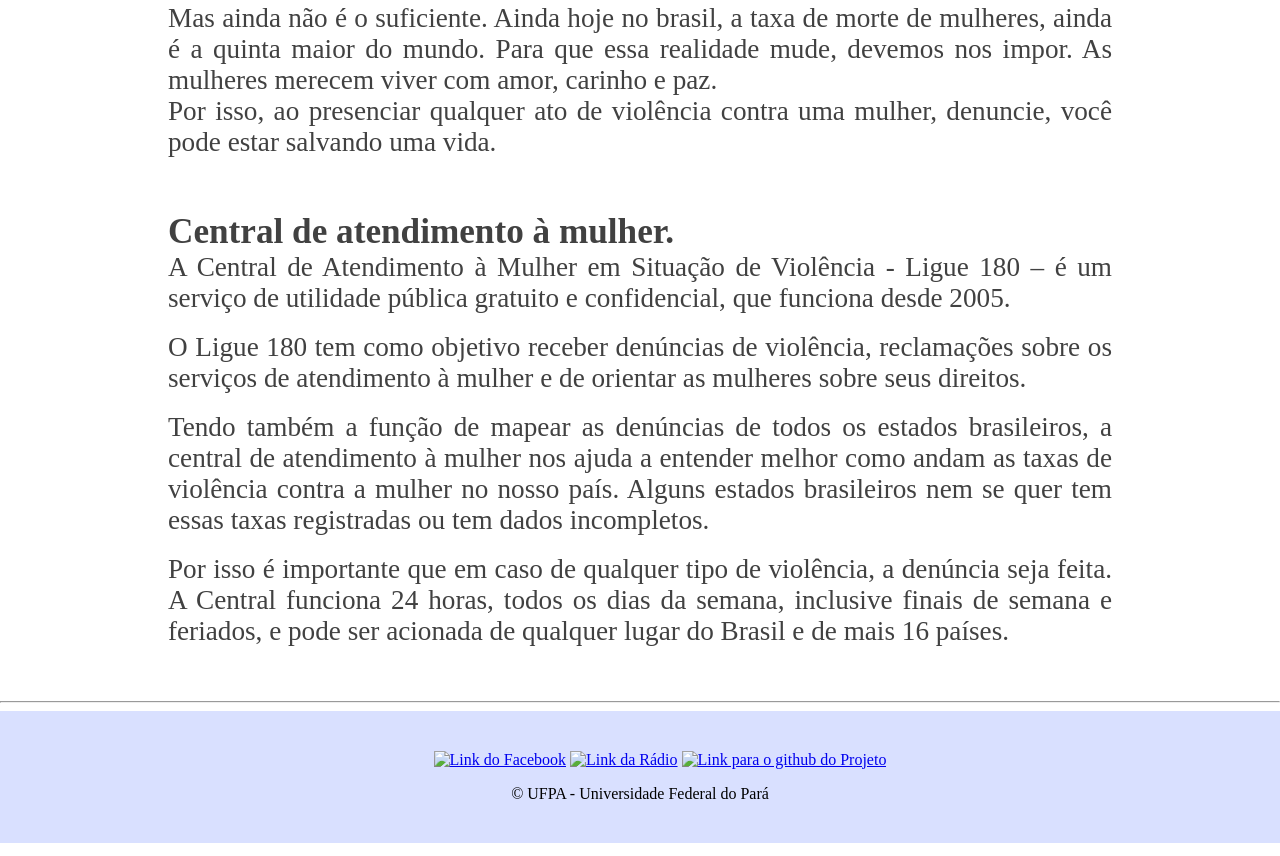
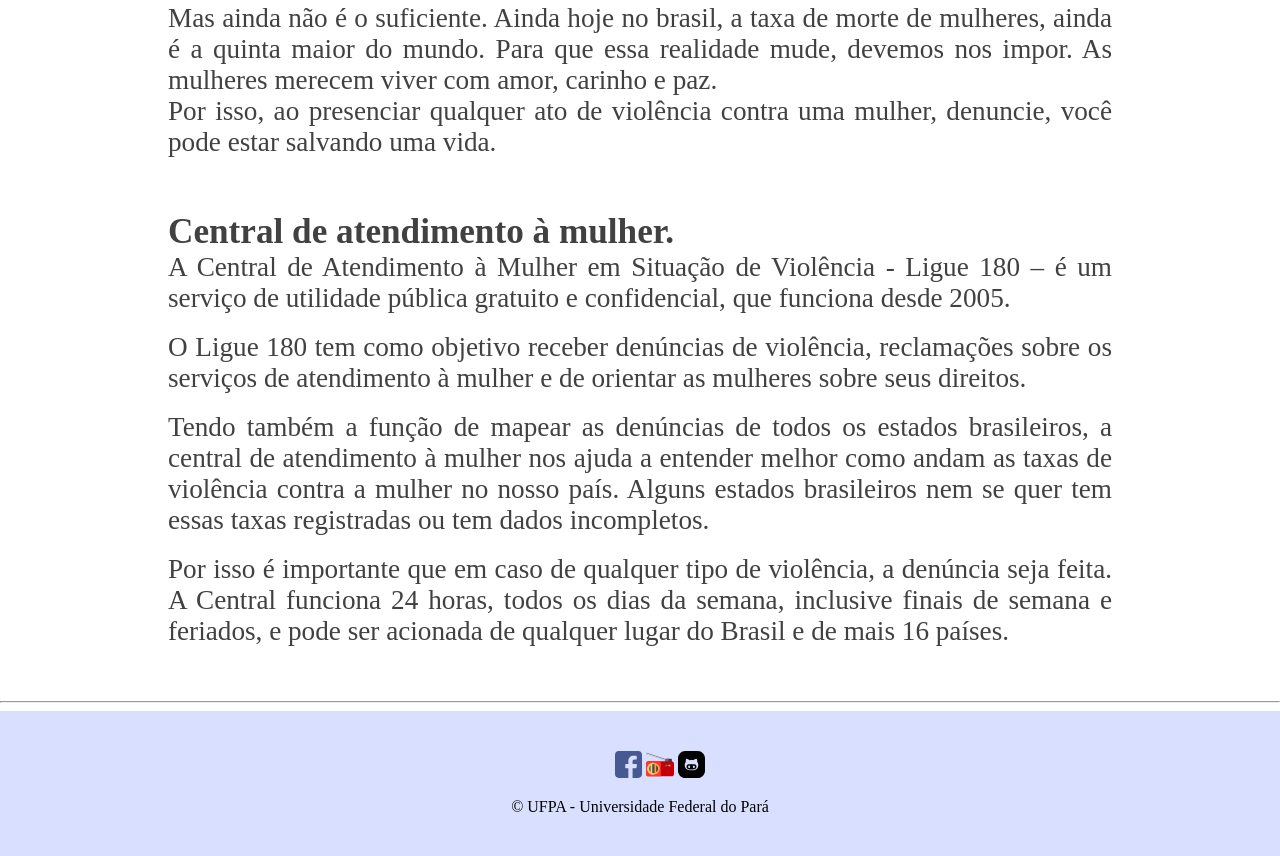
Before and after one commit to universidade-na-radio/site, a plain HTML site: page posts/agosto-lilas.html in a window 1280 px wide. Shown: the part 2160-3016 px from the top of the page. Drawn offline with nearby package versions, Linux system fonts and the light colour scheme; files that its build step writes are made by us from their sources; a web font is replaced by a local one.

Commit message:
Inserindo links no rodapé

```diff
--- a/posts/agosto-lilas.html
+++ b/posts/agosto-lilas.html
@@ -64,71 +64,100 @@
                 </header>
                 <blockquote>
                     <h3 class="subtitulo-artigo-principal">O que é o Agosto Lilás?</h3>
-                    <p class="paragrafo">Recentemente temos acompanhado diversos casos de violência e de maus tratos a vida de mulheres em diversas partes do Brasil. O agosto lilás é uma campanha que surgiu como uma reação a essa onda de violência pela qual muitas mulheres estão passando.</p>
+                    <p class="paragrafo">Recentemente temos acompanhado diversos casos de violência e de maus tratos a vida
+                        de mulheres em diversas partes do Brasil. O agosto lilás é uma campanha que surgiu como uma reação
+                        a essa onda de violência pela qual muitas mulheres estão passando.</p>
                     <br>
-                    <p class="paragrafo">A campanha se estenderá por todo este mês, ocupando as redes sociais e diversos outros meios de comunicação e contando com o envolvimento de diversas autoridades e da sociedade no geral, trabalhando para erradicar esse mal.</p>
+                    <p class="paragrafo">A campanha se estenderá por todo este mês, ocupando as redes sociais e diversos
+                        outros meios de comunicação e contando com o envolvimento de diversas autoridades e da sociedade
+                        no geral, trabalhando para erradicar esse mal.</p>
                     <br>
                     <p class="paragrafo">
-                    Quando a agressão ocorre, não existe um perfil de vítima. A violência contra a mulher está presente em todas as classes sociais, independente de nível cultural, econômico, racial ou financeiro. E além de serem violentadas, na maioria das vezes, as vítimas continuam em uma relação abusiva com o agressor, não por dependerem economicamente deles, mas sim por serem bastante dependentes no sentido sentimental.
+                        Quando a agressão ocorre, não existe um perfil de vítima. A violência contra a mulher está presente em todas as classes sociais,
+                        independente de nível cultural, econômico, racial ou financeiro. E além de serem violentadas, na
+                        maioria das vezes, as vítimas continuam em uma relação abusiva com o agressor, não por dependerem
+                        economicamente deles, mas sim por serem bastante dependentes no sentido sentimental.
                     </p>
                 </blockquote>
                 <blockquote>
                     <h3 class="subtitulo-artigo-principal">Tipos de violência contra a mulher</h3>
-                    <p class="paragrafo">A Lei Maria da Penha classifica os tipos de abuso contra a mulher nas seguintes categorias: violência patrimonial, violência sexual, violência física, violência moral e violência psicológica.
-                    <br>
-                    Conheça algumas formas de agressões que são consideradas violência doméstica no Brasil:
+                    <p class="paragrafo">A Lei Maria da Penha classifica os tipos de abuso contra a mulher nas seguintes
+                        categorias: violência patrimonial, violência sexual, violência física, violência moral e violência
+                        psicológica.
+                        <br> Conheça algumas formas de agressões que são consideradas violência doméstica no Brasil:
                     </p>
                     <br>
-                    <p class="paragrafo">Diminuir a autoestima: Agressões como humilhação, desvalorização ou deboche público em relação a mulher constam como tipos de violência emocional.
+                    <p class="paragrafo">Diminuir a autoestima: Agressões como humilhação, desvalorização ou deboche público
+                        em relação a mulher constam como tipos de violência emocional.
 
                     </p>
                     <br>
-                    <p class="paragrafo">Tirar a liberdade de crença: Um homem não pode impedir a ação, a decisão ou a crença de uma mulher. Isso também é considerado como uma forma de violência psicológica.
-                    <br>
-                    Fazer a mulher achar que está ficando louca: Um homem não pode distorcer os fatos e omitir situações para deixar a vítima em dúvida sobre a sua memória e sanidade.
+                    <p class="paragrafo">Tirar a liberdade de crença: Um homem não pode impedir a ação, a decisão ou a crença
+                        de uma mulher. Isso também é considerado como uma forma de violência psicológica.
+                        <br> Fazer a mulher achar que está ficando louca: Um homem não pode distorcer os fatos e omitir situações
+                        para deixar a vítima em dúvida sobre a sua memória e sanidade.
                     </p>
                 </blockquote>
                 <blockquote>
                     <h3 class="subtitulo-artigo-principal">Tipos de violência contra a mulher II</h3>
-                    <p class="paragrafo">Hoje continuaremos falando sobre os tipos de violência a mulher, é importante que se tome conhecimento dos diversos tipos de agressão, para que as mulheres possam entendê-los e assim possam se proteger.
+                    <p class="paragrafo">Hoje continuaremos falando sobre os tipos de violência a mulher, é importante que
+                        se tome conhecimento dos diversos tipos de agressão, para que as mulheres possam entendê-los e assim
+                        possam se proteger.
                     </p>
                     <br>
-                    <p class="paragrafo">Expor a vida íntima: Falar sobre a vida do casal para outros é considerado uma forma de violência moral, como por exemplo vazar fotos íntimas nas redes sociais como forma de vingança.
+                    <p class="paragrafo">Expor a vida íntima: Falar sobre a vida do casal para outros é considerado uma forma
+                        de violência moral, como por exemplo vazar fotos íntimas nas redes sociais como forma de vingança.
                     </p>
                     <br>
-                    <p class="paragrafo">Atirar objetos, sacudir e apertar os braços: Nem toda violência física é o espancamento. São considerados também como abuso físico a tentativa de arremessar objetos, com a intenção de machucar, sacudir e segurar com força uma mulher.
+                    <p class="paragrafo">Atirar objetos, sacudir e apertar os braços: Nem toda violência física é o espancamento.
+                        São considerados também como abuso físico a tentativa de arremessar objetos, com a intenção de machucar,
+                        sacudir e segurar com força uma mulher.
 
-                    <br>
-                    Controlar o dinheiro ou reter documentos: Se o homem tenta controlar, guardar ou retirar o dinheiro de uma mulher contra a sua vontade, assim como guardar documentos pessoais da mulher, isso é considerado uma forma de violência patrimonial.
+                        <br> Controlar o dinheiro ou reter documentos: Se o homem tenta controlar, guardar ou retirar o dinheiro
+                        de uma mulher contra a sua vontade, assim como guardar documentos pessoais da mulher, isso é considerado
+                        uma forma de violência patrimonial.
                     </p>
                 </blockquote>
                 <blockquote>
                     <h3 class="subtitulo-artigo-principal">Lei Maria da Penha</h3>
-                    <p class="paragrafo">No ano de 2006, uma farmacêutica inspirou a criação da lei que criou medidas de proteção para todas as mulheres vítimas de violência. Antes da Lei Maria da Penha, o homem que agredia a mulher era considerado um covarde. Depois da Lei Maria da Penha, ele é considerado um criminoso.
+                    <p class="paragrafo">No ano de 2006, uma farmacêutica inspirou a criação da lei que criou medidas de
+                        proteção para todas as mulheres vítimas de violência. Antes da Lei Maria da Penha, o homem que agredia
+                        a mulher era considerado um covarde. Depois da Lei Maria da Penha, ele é considerado um criminoso.
                     </p>
                     <br>
-                    <p class="paragrafo">A lei teve um impacto muito positivo no combate a violência, pois ela encoraja as vítimas a denunciar os agressores. Com isso, os crimes que antigamente ficavam silenciados, passaram a ser levados a delegacias especializadas no acolhimento à mulher.
+                    <p class="paragrafo">A lei teve um impacto muito positivo no combate a violência, pois ela encoraja as
+                        vítimas a denunciar os agressores. Com isso, os crimes que antigamente ficavam silenciados, passaram
+                        a ser levados a delegacias especializadas no acolhimento à mulher.
                     </p>
                     <br>
-                    <p class="paragrafo">Mas ainda não é o suficiente. Ainda hoje no brasil, a taxa de morte de mulheres, ainda é a quinta maior do mundo. Para que essa realidade mude, devemos nos impor. As mulheres merecem viver com amor, carinho e paz.
-                    <br>
-                    Por isso, ao presenciar qualquer ato de violência contra uma mulher, denuncie, você pode estar salvando uma vida.
+                    <p class="paragrafo">Mas ainda não é o suficiente. Ainda hoje no brasil, a taxa de morte de mulheres,
+                        ainda é a quinta maior do mundo. Para que essa realidade mude, devemos nos impor. As mulheres merecem
+                        viver com amor, carinho e paz.
+                        <br> Por isso, ao presenciar qualquer ato de violência contra uma mulher, denuncie, você pode estar
+                        salvando uma vida.
                     </p>
                     <br>
                 </blockquote>
                 <blockquote>
                     <h3 class="subtitulo-artigo-principal">Central de atendimento à mulher.
                     </h3>
-                    <p class="paragrafo">A Central de Atendimento à Mulher em Situação de Violência - Ligue 180 – é um serviço de utilidade pública gratuito e confidencial, que funciona desde 2005.
+                    <p class="paragrafo">A Central de Atendimento à Mulher em Situação de Violência - Ligue 180 – é um serviço
+                        de utilidade pública gratuito e confidencial, que funciona desde 2005.
                     </p>
                     <br>
-                    <p class="paragrafo">O Ligue 180 tem como objetivo receber denúncias de violência, reclamações sobre os serviços de atendimento à mulher e de orientar as mulheres sobre seus direitos.
+                    <p class="paragrafo">O Ligue 180 tem como objetivo receber denúncias de violência, reclamações sobre
+                        os serviços de atendimento à mulher e de orientar as mulheres sobre seus direitos.
                     </p>
                     <br>
-                    <p class="paragrafo">Tendo também a função de mapear as denúncias de todos os estados brasileiros, a central de atendimento à mulher nos ajuda a entender melhor como andam as taxas de violência contra a mulher no nosso país. Alguns estados brasileiros nem se quer tem essas taxas registradas ou tem dados incompletos.
+                    <p class="paragrafo">Tendo também a função de mapear as denúncias de todos os estados brasileiros, a
+                        central de atendimento à mulher nos ajuda a entender melhor como andam as taxas de violência contra
+                        a mulher no nosso país. Alguns estados brasileiros nem se quer tem essas taxas registradas ou tem
+                        dados incompletos.
                     </p>
                     <br>
-                    <p class="paragrafo">Por isso é importante que em caso de qualquer tipo de violência, a denúncia seja feita. A Central funciona 24 horas, todos os dias da semana, inclusive finais de semana e feriados, e pode ser acionada de qualquer lugar do Brasil e de mais 16 países. </p>
+                    <p class="paragrafo">Por isso é importante que em caso de qualquer tipo de violência, a denúncia seja
+                        feita. A Central funciona 24 horas, todos os dias da semana, inclusive finais de semana e feriados,
+                        e pode ser acionada de qualquer lugar do Brasil e de mais 16 países. </p>
 
                 </blockquote>
             </article>
@@ -139,18 +168,19 @@
         <div class="rodape-conteudo">
             <ul>
                 <li class="li-rodape-icon">
-                        <a href="https://www.facebook.com/Universidade-na-Rádio-e-na-Internet-Tecnologia-Educativa-à-Distância-629028350770663/" target="_blank" title="UFPA na Rádio e na Internet">
-                            <img class="rodape-icon facebook" src="img/social/facebook.svg" alt="Link do Facebook">
+                    <a href="https://www.facebook.com/Universidade-na-Rádio-e-na-Internet-Tecnologia-Educativa-à-Distância-629028350770663/"
+                        target="_blank" title="UFPA na Rádio e na Internet">
+                        <img class="rodape-icon facebook" src="../img/social/facebook.svg" alt="Link do Facebook">
                     </a>
                 </li>
                 <li class="li-rodape-icon">
                     <a href="http://atlanticofm.com.br/" target="_blank" title="Rádio Atlântico FM">
-                            <img class="rodape-icon" src="img/social/radio.svg" alt="Link da Rádio">
+                        <img class="rodape-icon" src="../img/social/radio.svg" alt="Link da Rádio">
                     </a>
                 </li>
                 <li class="li-rodape-icon">
                     <a href="https://github.com/universidade-na-radio/site" target="_blank" title="GitHub">
-                            <img class="rodape-icon" src="img/social/github.svg" alt="Link para o github do Projeto">
+                        <img class="rodape-icon" src="../img/social/github.svg" alt="Link para o github do Projeto">
                     </a>
                 </li>
             </ul>
```
Also changed, not shown: posts/a-agua.html (+3 -3 lines), posts/adocao.html (+3 -3 lines), posts/agosto-dourado.html (+3 -3 lines), posts/copa.html (+4 -4 lines), posts/cristi.html (+3 -3 lines), posts/idoso.html (+5 -4 lines), posts/mae.html (+3 -3 lines), posts/os-festejos-juninos.html (+3 -3 lines), posts/protecao-ambiental.html (+3 -3 lines), posts/protecao-pele.html (+3 -3 lines), posts/rede-eletrica.html (+3 -3 lines), posts/sarampo.html (+4 -4 lines), posts/suicidio.html (+3 -3 lines), posts/transito.html (+3 -3 lines), 1 more files. Lines whose indentation alone changed are shown as unchanged.
